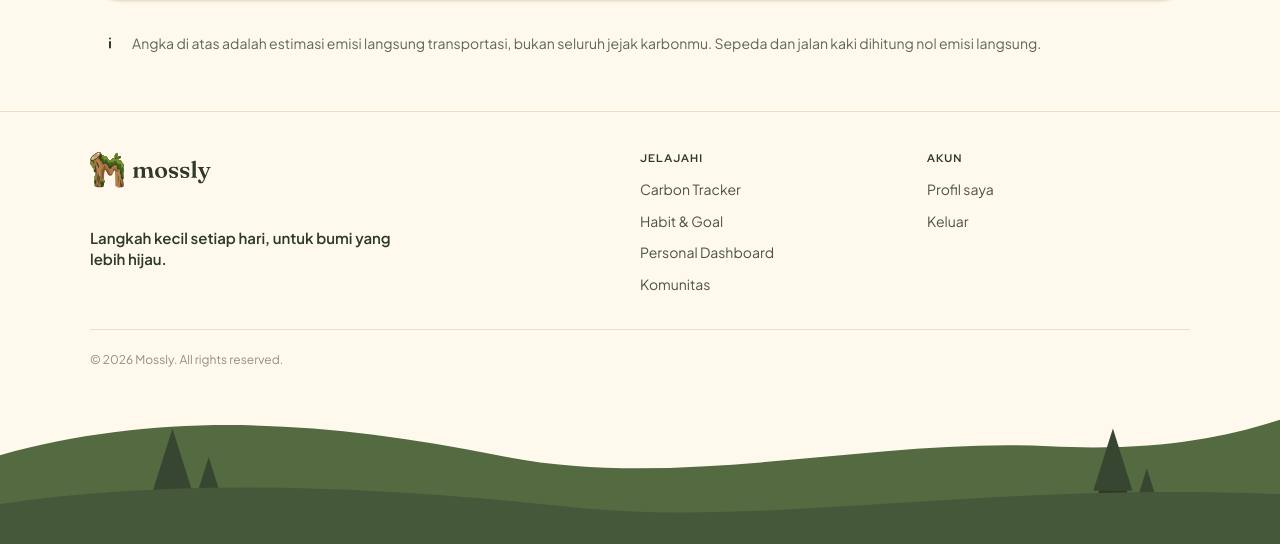
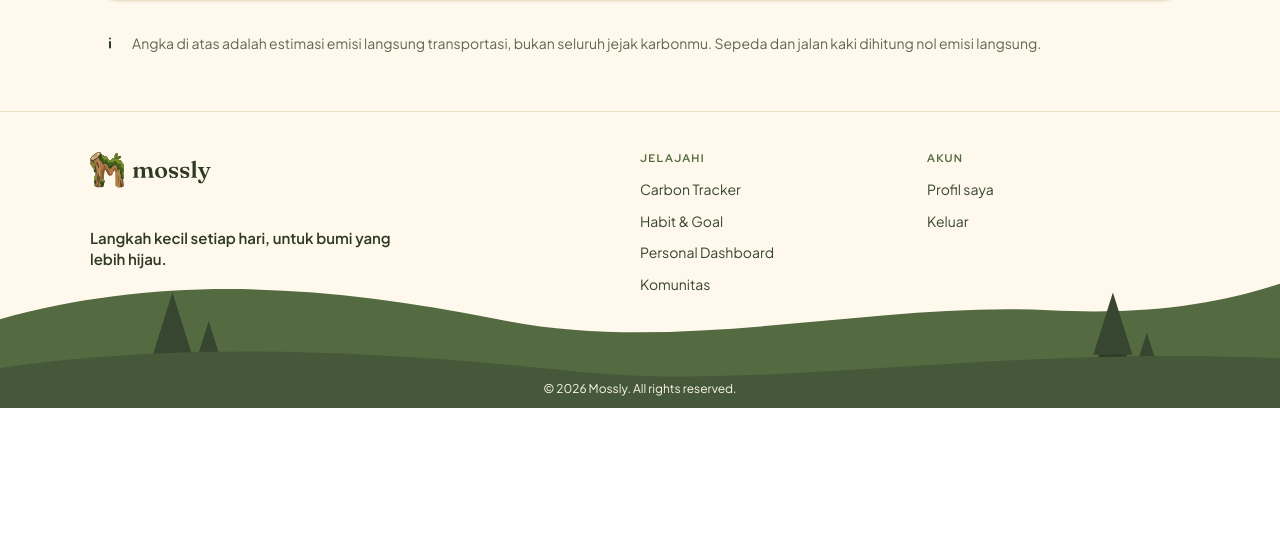
Before and after one commit to pbp-kelompok-a5/mossly, a Django app: page /carbon/ in a window 1280 px wide. Shown: the part 1808-2352 px from the top of the page. After the commit the page ends 2216 px from the top, so only its background shows below. Run offline with Django 5.2, Linux system fonts and the light colour scheme; a user stored in the database is signed in; data comes from the database, SQL or seed files in the repository; data that the repository does not hold is empty; style sheets or scripts are compiled from the project's sources.

Commit message:
chore: merge carbon footer to global css

```diff
--- a/carbon/static/carbon/trip.css
+++ b/carbon/static/carbon/trip.css
@@ -42,7 +42,6 @@
 .carbon-breadcrumb { display: flex; gap: var(--space-3); font: var(--type-body-m); }
 .carbon-breadcrumb a { color: var(--color-text-secondary); }
 .carbon-breadcrumb > span:not(:last-child) { color: var(--color-text-tertiary); }
-.carbon-footer-hills { display: block; inline-size: 100%; margin-inline: auto; }
 /* Riwayat: satu markup menjadi tabel desktop dan kartu mobile. */
 .carbon-hero { position: relative; overflow: hidden; background: var(--color-bg-brand); color: var(--color-text-on-brand); border-radius: var(--radius-2xl); min-block-size: calc(var(--space-30) * 4 + var(--space-20)); padding: var(--space-16) calc(var(--space-16) + var(--space-2)); display: flex; align-items: center; }
 .carbon-hero-copy { display: grid; justify-items: start; gap: var(--space-6); z-index: 1; max-inline-size: calc(var(--space-30) * 4 - var(--space-3)); }
--- a/carbon/templates/carbon/base.html
+++ b/carbon/templates/carbon/base.html
@@ -1,6 +1,6 @@
 {% extends "base.html" %}
 {% load static %}
-{# Navbar and footer come from base.html; this adds Carbon's styles, decorations, and mobile bottom nav. #}
+{# Navbar, footer, and footer hills come from base.html; this adds Carbon's styles, decorations, and mobile bottom nav. #}
 
 {% block title %}Carbon Tracker — Mossly{% endblock %}
 
@@ -36,7 +36,6 @@
 {% block footer_class %}carbon-site-footer{% endblock %}
 
 {% block body_end %}
-    <img src="{% static 'carbon/images/footer-hills.svg' %}" alt="" class="carbon-footer-hills">
     <nav class="carbon-bottom-nav" aria-label="Navigasi mobile">
         <a href="{% url 'dashboard:index' %}">{% include 'carbon/_icon.html' with name='nav-dashboard' %}<span>Dashboard</span></a>
         <a href="{% url 'carbon:index' %}" aria-current="page">{% include 'carbon/_icon.html' with name='nav-carbon' %}<span>Carbon</span></a>
--- a/static/css/footer.css
+++ /dev/null
@@ -1,87 +0,0 @@
-/* ============================================
-   Footer
-   ============================================ */
-
-.landing-footer {
-  padding: 2.5rem 0 1.5rem;
-  border-top: 1px solid var(--color-border-subtle);
-}
-
-/* The shared .container adds 2rem of vertical margin; the footer sets its own spacing. */
-.landing-footer > .container {
-  margin: 0 auto;
-}
-
-.landing-footer__top {
-  display: grid;
-  grid-template-columns: 1fr 1fr;
-  gap: 2rem 1.5rem;
-}
-
-/* Logo and tagline: full width on phones, first column from md. */
-.landing-footer__brand {
-  grid-column: 1 / -1;
-  display: grid;
-  justify-items: start;
-  gap: 0.75rem;
-  max-width: 20rem;
-}
-
-.landing-footer__logo {
-  display: block;
-  width: 8.5rem;
-  height: auto;
-}
-
-.landing-footer__tagline {
-  font-size: 0.9375rem;
-  font-weight: 600;
-  line-height: 1.45;
-  color: #2d3b25;
-}
-
-.landing-footer__heading {
-  margin-bottom: 0.75rem;
-  font-size: 0.6875rem;
-  font-weight: 700;
-  letter-spacing: 0.1em;
-  text-transform: uppercase;
-  color: #2d3b25;
-}
-
-.landing-footer__links {
-  display: grid;
-  gap: 0.375rem;
-  list-style: none;
-  padding: 0;
-  margin: 0;
-}
-
-.landing-footer__links a {
-  font-size: 0.875rem;
-  line-height: 1.5;
-  color: #4b5443;
-  transition: color 0.2s ease;
-}
-
-.landing-footer__links a:hover {
-  color: #2d3b25;
-}
-
-.landing-footer__copyright {
-  margin-top: 2rem;
-  padding-top: 1.25rem;
-  border-top: 1px solid var(--color-border-subtle);
-  font-size: 0.75rem;
-  color: var(--color-text-tertiary);
-}
-
-@media (min-width: 768px) {
-  .landing-footer__top {
-    grid-template-columns: 2fr 1fr 1fr;
-  }
-
-  .landing-footer__brand {
-    grid-column: auto;
-  }
-}
--- a/static/css/global.css
+++ b/static/css/global.css
@@ -99,6 +99,182 @@ header.navbar {
 
 .footer { text-align: center; padding: 1.5rem; color: var(--color-muted); }
 
+/* Landing section links sit inline with Login and Daftar on wide screens. */
+.navbar-anchors { display: contents; }
+
 @media (max-width: 600px) {
   .navbar { flex-direction: column; gap: .75rem; }
+
+  /* Compact two rows so the sticky bar leaves the screen to the page: logo on top,
+     links below in one swipeable line. Carbon arranges its own bar and bottom nav. */
+  header.navbar:not(.carbon-site-navbar) {
+    flex-flow: row wrap;
+    gap: .5rem .75rem;
+    padding: .75rem 1rem;
+  }
+  header.navbar:not(.carbon-site-navbar) .brand { margin-right: auto; }
+  header.navbar:not(.carbon-site-navbar) .brand img { width: auto; height: 2.25rem; }
+  header.navbar:not(.carbon-site-navbar) nav,
+  header.navbar:not(.carbon-site-navbar) .navbar-anchors {
+    display: flex;
+    width: 100%;
+    gap: .875rem;
+    overflow-x: auto;
+    white-space: nowrap;
+    scrollbar-width: none;
+  }
+  header.navbar:not(.carbon-site-navbar) nav a { flex: none; }
+  /* Landing: Login and Daftar join the logo row; the section links take the second. */
+  header.navbar:not(.carbon-site-navbar) nav:has(.navbar-anchors) { display: contents; }
+  header.navbar:not(.carbon-site-navbar) .navbar-anchors { order: 1; }
 }
+
+/* ============================================
+   Footer
+   ============================================ */
+
+.landing-footer {
+  position: relative;
+  overflow: hidden;
+  padding-top: 2.5rem;
+  border-top: 1px solid var(--color-border-subtle);
+}
+
+/* The shared .container adds 2rem of vertical margin; the footer sets its own spacing. */
+.landing-footer > .container {
+  position: relative;
+  z-index: 1;
+  margin: 0 auto;
+}
+
+.landing-footer__top {
+  display: grid;
+  grid-template-columns: 1fr 1fr;
+  gap: 2rem 1.5rem;
+}
+
+/* Logo and tagline: full width on phones, first column from md. */
+.landing-footer__brand {
+  grid-column: 1 / -1;
+  display: grid;
+  justify-items: start;
+  gap: 0.75rem;
+  max-width: 20rem;
+}
+
+.landing-footer__logo {
+  display: block;
+  width: 8.5rem;
+  height: auto;
+}
+
+.landing-footer__tagline {
+  font-size: 0.9375rem;
+  font-weight: 600;
+  line-height: 1.45;
+  color: var(--color-moss-800);
+}
+
+.landing-footer__heading {
+  margin-bottom: 0.75rem;
+  font-size: 0.6875rem;
+  font-weight: 700;
+  letter-spacing: 0.12em;
+  text-transform: uppercase;
+  color: var(--color-text-brand);
+}
+
+.landing-footer__links {
+  display: grid;
+  justify-items: start;
+  gap: 0.375rem;
+  list-style: none;
+  padding: 0;
+  margin: 0;
+}
+
+/* Same treatment as the navbar links: moss text, a clay underline growing from the centre. */
+.landing-footer__links a {
+  position: relative;
+  font-size: 0.875rem;
+  line-height: 1.5;
+  color: var(--color-moss-700);
+  text-decoration: none;
+  transition: color 0.15s ease;
+}
+
+.landing-footer__links a::after {
+  content: "";
+  position: absolute;
+  inset: auto 0 0;
+  height: 2px;
+  border-radius: 999px;
+  background: var(--color-clay-500);
+  transform: scaleX(0);
+  transition: transform 0.2s ease;
+}
+
+.landing-footer__links a:hover {
+  color: var(--color-moss-900);
+}
+
+.landing-footer__links a:hover::after {
+  transform: scaleX(1);
+}
+
+.landing-footer__links a:focus-visible,
+.landing-footer__logo-link:focus-visible {
+  outline: 2px solid var(--color-border-focus);
+  outline-offset: 4px;
+  border-radius: 4px;
+}
+
+/* Hills rise into the empty space under the links and sit behind them;
+   the copyright rests on the dark hill, so it takes the light text color. */
+.landing-footer__ground {
+  position: relative;
+  margin-top: -2.5rem;
+  pointer-events: none;
+}
+
+.landing-footer__copyright {
+  position: absolute;
+  inset: auto 1rem 0.625rem;
+  font-size: 0.75rem;
+  text-align: center;
+  color: var(--color-text-on-brand);
+  pointer-events: auto;
+}
+
+@media (min-width: 768px) {
+  .landing-footer__top {
+    grid-template-columns: 2fr 1fr 1fr;
+  }
+
+  .landing-footer__brand {
+    grid-column: auto;
+  }
+}
+
+@media (max-width: 767px) {
+  .landing-footer__ground {
+    margin-top: 0.5rem;
+  }
+}
+
+/* Phones get a minimum height so the copyright still fits on the hills. */
+.landing-footer__hills {
+  display: block;
+  width: 100%;
+  max-width: none;
+  min-height: 5.5rem;
+  object-fit: cover;
+  object-position: bottom;
+}
+
+@media (prefers-reduced-motion: reduce) {
+  .landing-footer__links a,
+  .landing-footer__links a::after {
+    transition: none;
+  }
+}
--- a/templates/base.html
+++ b/templates/base.html
@@ -12,7 +12,6 @@
     <link rel="stylesheet" href="{% static 'css/tokens.css' %}">
     <link rel="stylesheet" href="{% static 'css/global.css' %}">
     <link rel="stylesheet" href="{% static 'css/components.css' %}">
-    <link rel="stylesheet" href="{% static 'css/footer.css' %}">
     <script src="{% static 'js/vendor/htmx.min.js' %}?v=2.0.4" defer></script>
 
     {# Apps that never used Tailwind (Carbon) empty this block so its reset does not restyle them. #}
@@ -87,7 +86,10 @@
           </ul>
         </nav>
       </div>
-
+    </div>
+    {# The hills rise into the space under the links; the copyright sits on them. #}
+    <div class="landing-footer__ground">
+      <img class="landing-footer__hills" src="{% static 'img/footer-hills.svg' %}" alt="" aria-hidden="true">
       <p class="landing-footer__copyright">&copy; {% now "Y" %} Mossly. All rights reserved.</p>
     </div>
   </footer>
```
Also changed, not shown: static/img/footer-hills.svg (renamed from carbon/static/carbon/images/footer-hills.svg).
